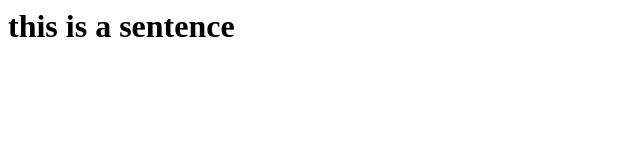
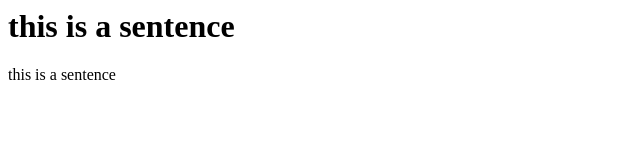
Before and after one commit to TribbinkUBC/website, a plain HTML site: page index.html in a window 1280 px wide. Shown: the full height of the page, 0-640 px from the left. Drawn offline with Linux system fonts and the light colour scheme.

Commit message:
Update index.html

```diff
--- a/index.html
+++ b/index.html
@@ -2,10 +2,10 @@
 
 <head>
   <title> This is a Title </title>
-  </head>
+ </head>
 
-  <h1>
-    this is a sentence
-  </h1>
+  <h1> this is a sentence </h1>
+
+  <p> this is a sentence </p>
 
 </html>
```
